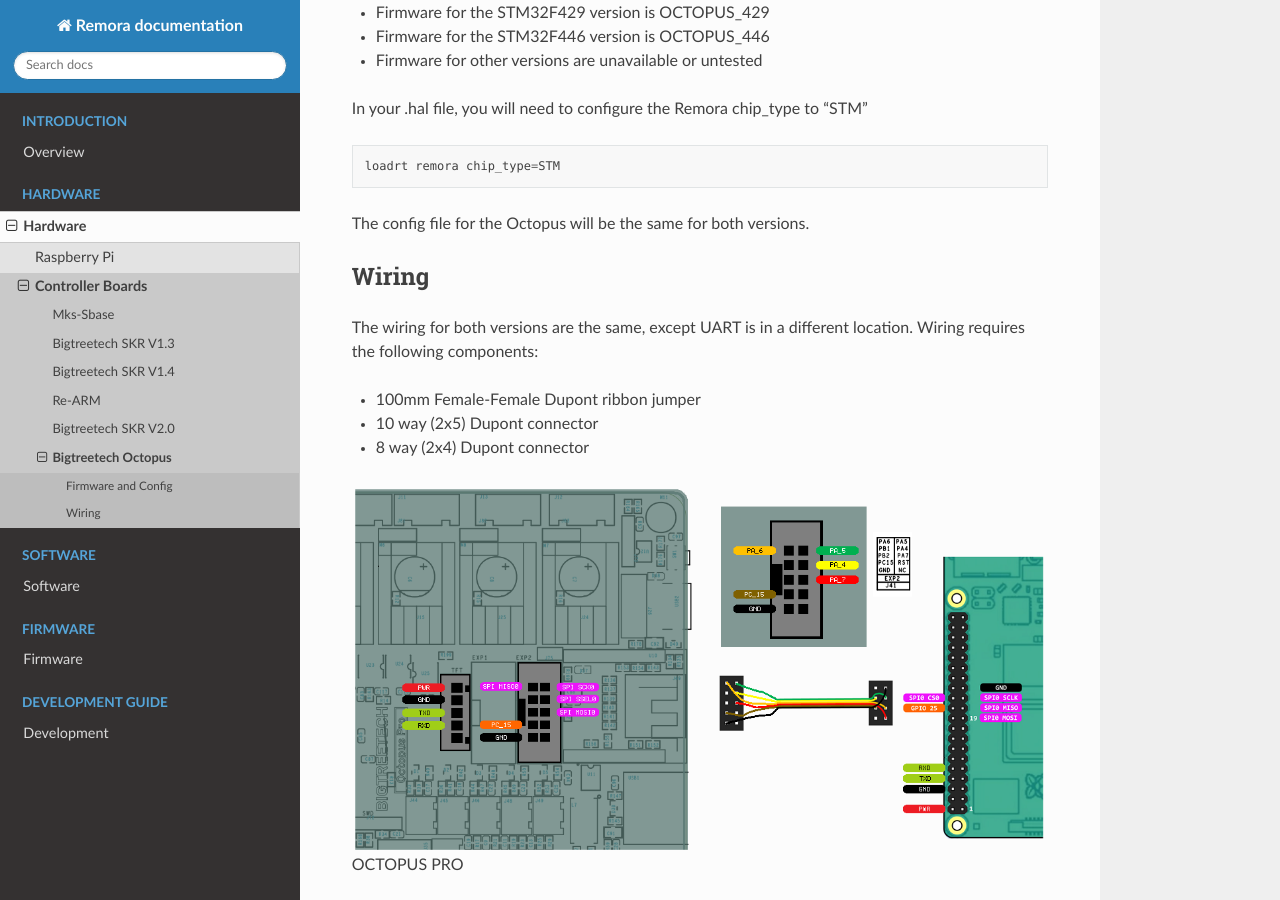
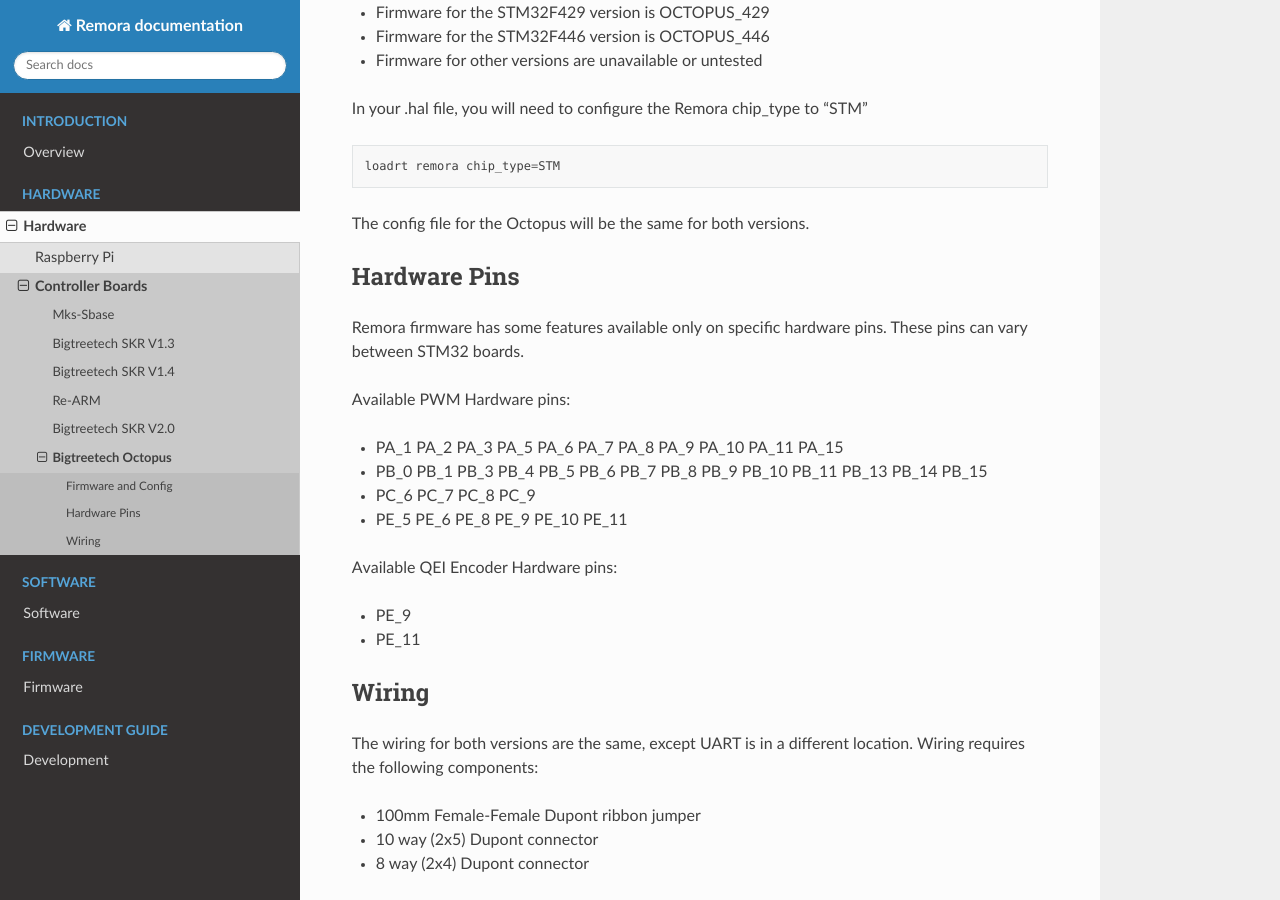
Before and after one commit to scottalford75/Remora-docs, a Sphinx documentation site: the page built from docs/source/hardware/octopus.rst, in a window 1280 px wide and 900 px high, scrolled down 1352 px. Built offline with Sphinx 7.4.7 and the Read the Docs theme 2.0.0, drawn with Linux system fonts in a browser that asks for light colours; pages that are not in the unit, such as notebooks, are missing from menus.

Commit message:
Update octopus.rst

```diff
--- a/docs/source/hardware/octopus.rst
+++ b/docs/source/hardware/octopus.rst
@@ -33,6 +33,21 @@
 
 The config file for the Octopus will be the same for both versions.
 
+Hardware Pins
+-------------
+Remora firmware has some features available only on specific hardware pins. These pins can vary between STM32 boards.
+
+Available PWM Hardware pins:
+
+-  PA_1 PA_2 PA_3 PA_5 PA_6 PA_7 PA_8  PA_9 PA_10 PA_11 PA_15
+- PB_0 PB_1 PB_3 PB_4 PB_5 PB_6 PB_7 PB_8 PB_9 PB_10 PB_11 PB_13 PB_14 PB_15
+- PC_6 PC_7 PC_8 PC_9
+- PE_5 PE_6 PE_8 PE_9 PE_10 PE_11
+
+Available QEI Encoder Hardware pins:
+
+- PE_9
+- PE_11
 
 Wiring
 ------
```
